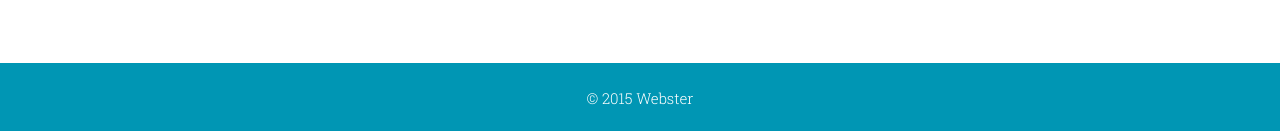
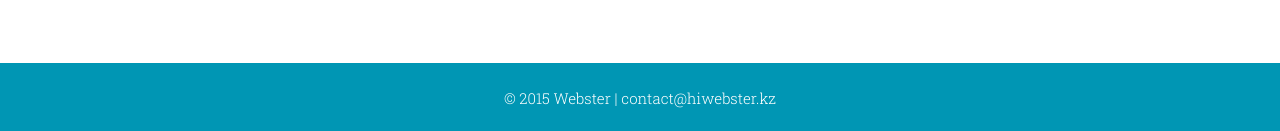
Before and after one commit to yenbekbay/webster, a Jekyll site: the page built from index.html, in a window 1280 px wide and 1400 px high, scrolled down 586 px. Shown: the part 1266-1397 px from the top of the window. Built offline with Jekyll 4.4.1, drawn with Linux system fonts in a browser that asks for light colours.

Commit message:
Add email address in footer

```diff
--- a/_includes/footer.html
+++ b/_includes/footer.html
@@ -2,7 +2,7 @@
     <div class="container">
     <div class="row">
       <div class="col-lg-12">
-        &copy; {{ site.time | date: '%Y' }} {{ site.footer.copyright }}
+        &copy; {{ site.time | date: '%Y' }} {{ site.footer.copyright }} | <a href="mailto:{{ site.email }}">{{ site.email }}</a>
       </div>
     </div>
     </div>
--- a/css/main.scss
+++ b/css/main.scss
@@ -243,6 +243,9 @@ footer {
   background-color: $primary-color;
   color: #fff;
 }
+footer a {
+  color: #fff;
+}
 .btn:focus,
 .btn:active,
 .btn.active {
```
